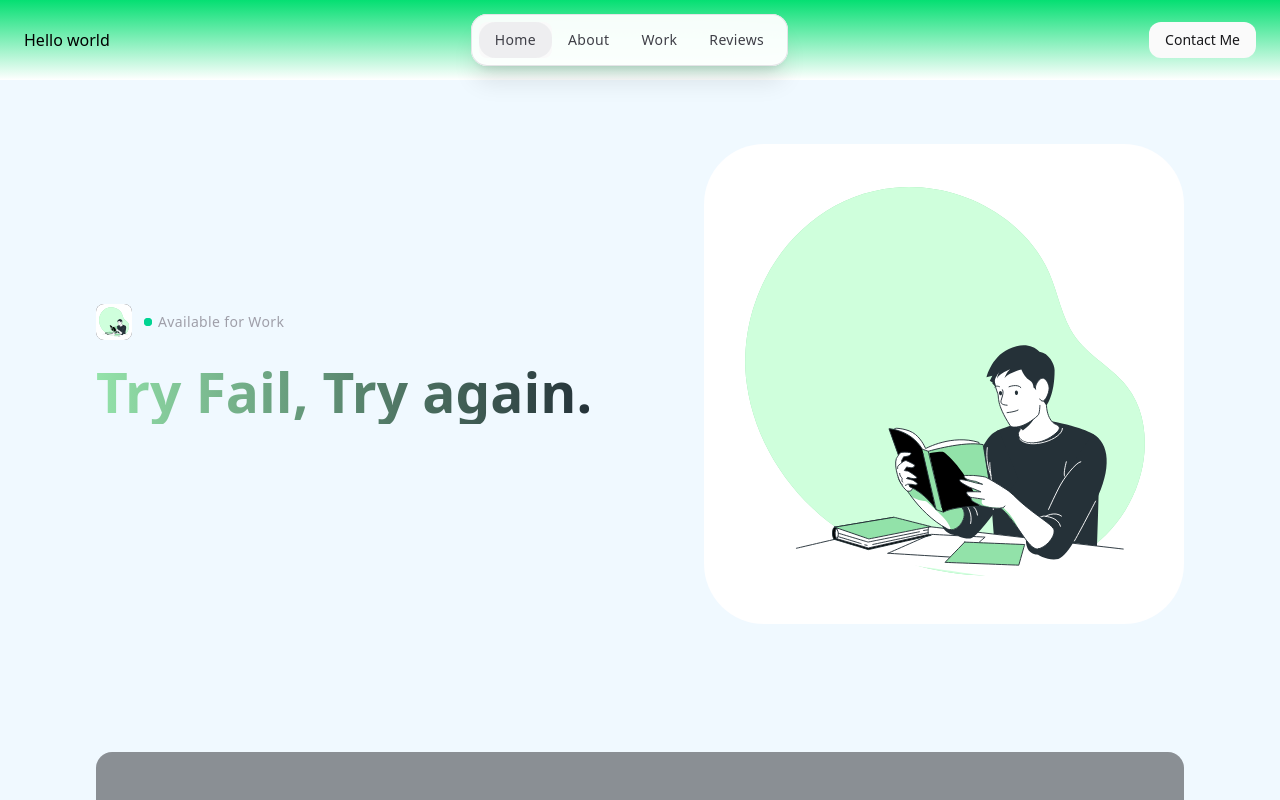
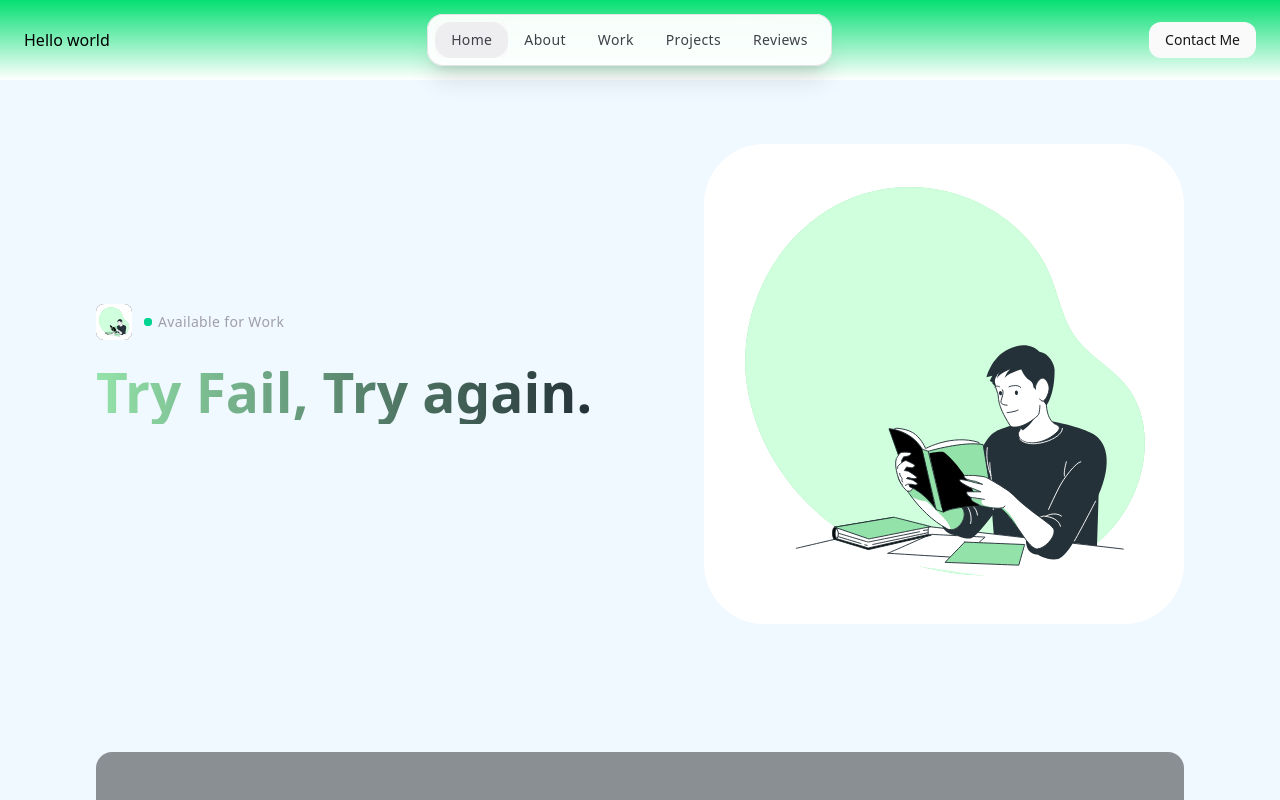
Before and after one commit to David-Gesl/David-Gesl.github.io, a React (Vite) app: page / in a window 1280 px wide. Shown: the top 800 px of the page. Built offline with nearby package versions, Linux system fonts and the light colour scheme.

Commit message:
refactor: change component name and references

```diff
--- a/src/components/Navbar.jsx
+++ b/src/components/Navbar.jsx
@@ -33,6 +33,7 @@ import PropTypes from "prop-types";
             { label: "Home", link: "#home", className: "nav-link active" },
             { label: "About", link: "#about", className: "nav-link" },
             { label: "Work", link: "#work", className: "nav-link" },
+            { label: "Projects", link: "#projects", className: "nav-link" },
             { label: "Reviews", link: "#reviews", className: "nav-link" },
             { label: "Contact", link: "#contact", className: "nav-link md:hidden" },
         ];
--- a/src/components/Projects.jsx
+++ b/src/components/Projects.jsx
@@ -37,7 +37,7 @@ const works = [
 
 const Projects = () => {
   return (
-    <section id="work" className="section">
+    <section id="projects" className="section">
       <div className="container">
 
         <h2 className="headline-2 mb-8">My Portfolio Highlights</h2>
```
